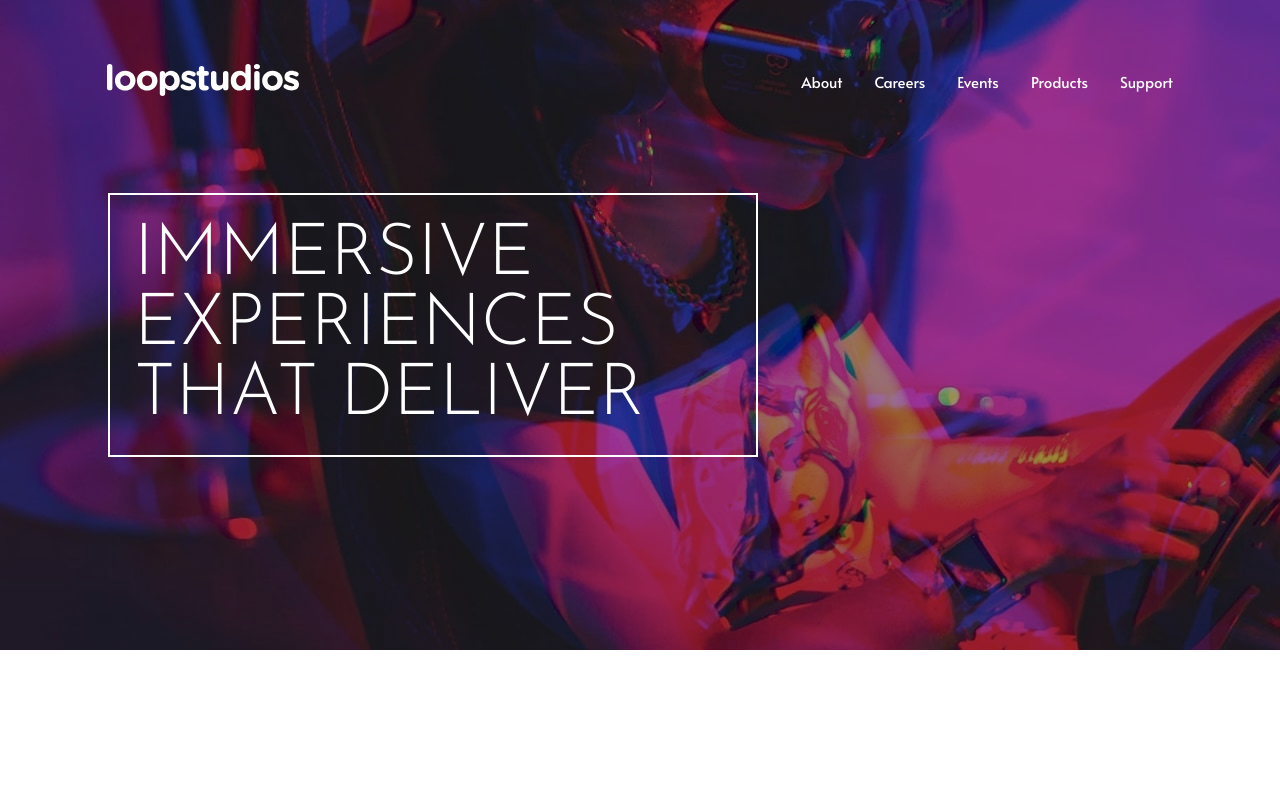
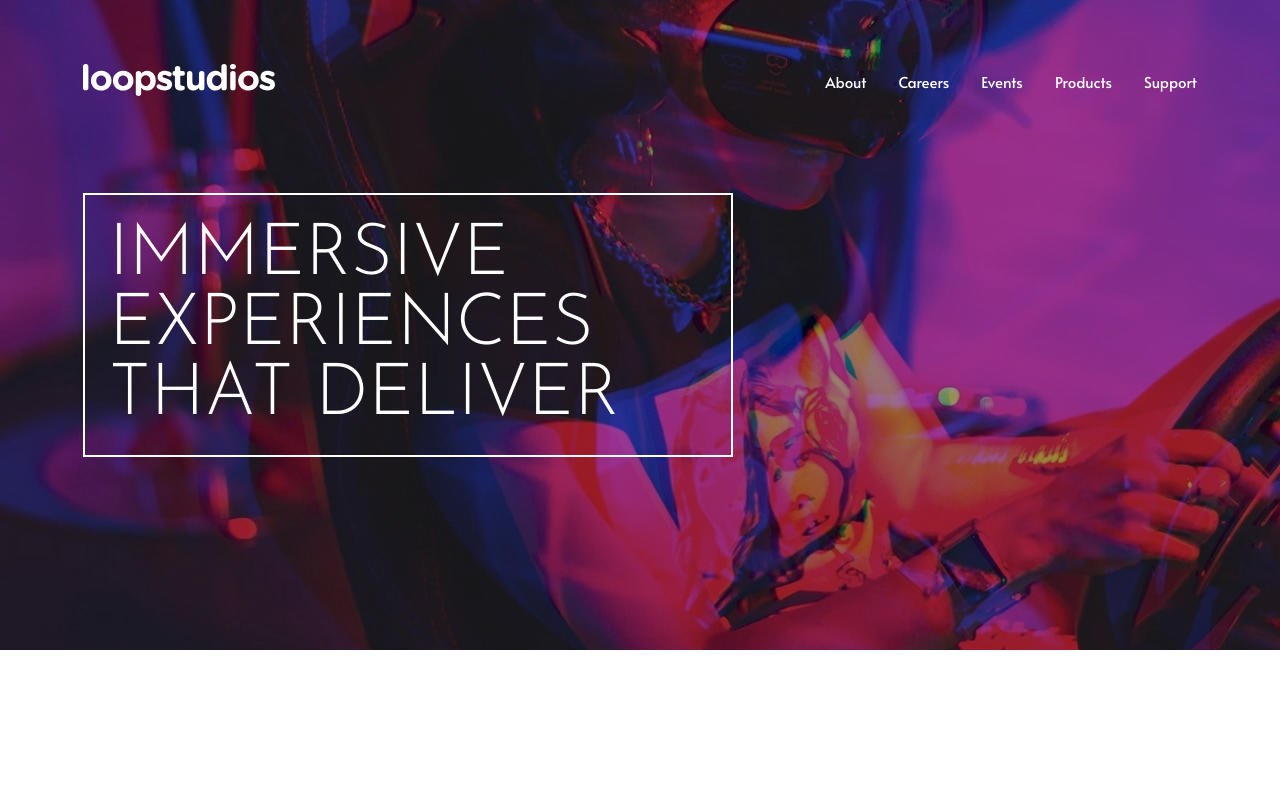
Before and after one commit to sirriah/FM-Loopstudios-landing-page, a plain HTML site: page index.html in a window 1280 px wide. Shown: the top 793 px of the page. Drawn offline with Linux system fonts and the light colour scheme.

Commit message:
add some comments

```diff
--- a/app/js/script.js
+++ b/app/js/script.js
@@ -1,3 +1,7 @@
+/*
+Script for toggle mobile menu
+*/
+
 const btnHamburger = document.querySelector('#btnHamburger');
 const body = document.querySelector('body');
 const header = document.querySelector('.header');
--- a/app/scss/_animations.scss
+++ b/app/scss/_animations.scss
@@ -1,3 +1,7 @@
+/*
+Animation of mobile toggle menu
+*/
+
 @keyframes fade-in {
   from {
       visibility: hidden;
--- a/app/scss/_footer.scss
+++ b/app/scss/_footer.scss
@@ -6,6 +6,10 @@
     @include breakpoint-up(large){
         margin-top: 7rem;
     }
+
+    /*
+        Content of the footer is split into two columns
+    */
 
     &__content{
         text-align: center;
@@ -49,6 +53,7 @@
         }
     }
 
+    /* social icons */
     &__socials{
         padding-bottom: 2rem;
         a{
--- a/app/scss/_header.scss
+++ b/app/scss/_header.scss
@@ -1,4 +1,5 @@
 .header {
+  /* Final state of the animation of hamburger menu */
   &.open {
     .header__toggle {
       > span:nth-child(2) {
@@ -15,6 +16,7 @@
     }
   }
 
+  /* Overlay effect for the rest of the page when the mobile menu is opened */
   .overlay {
     visibility: hidden;
     opacity: 0;
@@ -27,16 +29,15 @@
     z-index: 1;
   }
 
+  /* main navigation on the top of the page */
   nav {
     padding: 2.5rem 1.5rem 2.5rem 1.5rem;
     z-index: 3;
     position: relative;
-    @include breakpoint-up(large){
-    padding-top: 4rem;
+    @include breakpoint-up(large) {
+      padding: 4rem 0rem 2.5rem 0rem;
     }
   }
-
-
 
   &__menu {
     position: absolute;
@@ -69,8 +70,9 @@
     }
   }
 
+  /* mobile menu */
   &__toggle {
-     .menu-span {
+    .menu-span {
       width: 26px;
       height: 2px;
       background-color: $primary;
@@ -86,7 +88,6 @@
   }
 
   &__links {
-
     a {
       font-size: $font-med;
       color: white;
@@ -97,7 +98,6 @@
       }
 
       @include menu-hover;
-
     }
   }
 }
--- a/app/scss/_hero.scss
+++ b/app/scss/_hero.scss
@@ -1,22 +1,30 @@
+/*
+Hero image - 1st section under the header menu
+*/
+
 .hero {
   min-height: 33.9375rem;
   margin-bottom: 3rem;
 
-  &__wrapper{
+  &__wrapper {
     position: relative;
     min-height: 40.625rem;
   }
 
-
-  &__content{
-    background-image:  url("./../../images/mobile/image-hero.jpg");
+  &__content {
+    background-image: url("./../../images/mobile/image-hero.jpg");
     background-size: cover;
     width: 100%;
     position: absolute;
     top: 0;
 
     @include breakpoint-up(large) {
-      background-image: linear-gradient(to top,rgba(0, 0, 0, 0.4),rgba(0, 0, 0, 0.4)), url("./../../images/desktop/image-hero.jpg");
+      background-image: linear-gradient(
+          to top,
+          rgba(0, 0, 0, 0.4),
+          rgba(0, 0, 0, 0.4)
+        ),
+        url("./../../images/desktop/image-hero.jpg");
     }
   }
 
@@ -27,19 +35,19 @@
     padding: 26px 24px 24px 24px;
     position: absolute;
     top: 50%;
-    left: 25px;
-    right: 25px;
+    left: 1.5rem;
+    right: 1.5rem;
     -ms-transform: translateY(-50%);
     transform: translateY(-50%);
 
     @include breakpoint-up(large) {
-      max-width: 40.625rem;;
+      max-width: 40.625rem;
+      left: 0rem;
+      right: 0rem;
     }
 
-
-    > h1{
-        margin: 0;
-
+    > h1 {
+      margin: 0;
     }
   }
 }
--- a/app/scss/_introduction.scss
+++ b/app/scss/_introduction.scss
@@ -1,9 +1,12 @@
-.introduction{
+/*
+Introduction section - 2nd section under the top navigation
+*/
+
+.introduction {
   text-align: center;
   box-sizing: border-box;
 
-
-    @include breakpoint-up(large){
+  @include breakpoint-up(large) {
     text-align: left;
     position: relative;
     min-height: 31.25rem;
@@ -11,10 +14,10 @@
     margin-top: 7rem;
   }
 
-    &__image{
+  &__image {
     padding-bottom: 2.5rem;
 
-        @include breakpoint-up(large){
+    @include breakpoint-up(large) {
       position: absolute;
       top: 0;
       left: 0;
@@ -22,7 +25,7 @@
   }
 
   &__text {
-        @include breakpoint-up(large){
+    @include breakpoint-up(large) {
       position: absolute;
       right: 0;
       bottom: 0;
@@ -33,7 +36,7 @@
     }
   }
 
-    &__paragraph{
+  &__paragraph {
     margin-bottom: 0;
   }
 }
--- a/app/scss/_variables.scss
+++ b/app/scss/_variables.scss
@@ -1,3 +1,4 @@
+// Colors
 $primary: rgb(255, 255, 255);
 $secondary: rgb(0, 0, 0);
 $additional1: rgb(140, 140, 140);
@@ -9,5 +10,4 @@ $fontSize: 15px;
 $fontHeadline: "Josefin Sans", sans-serif;
 $fontParagraph: "Alata", sans-serif;
 
-
 $font-med: 0.9375rem;
```
Also changed, not shown: app/scss/_creations.scss (+8 -0 lines), app/scss/_globals.scss (+11 -0 lines), app/scss/_mixins.scss (+13 -3 lines), app/scss/style.scss (+3 -7 lines), app/scss/style.css, 1 other file. Lines whose indentation alone changed are shown as unchanged.
